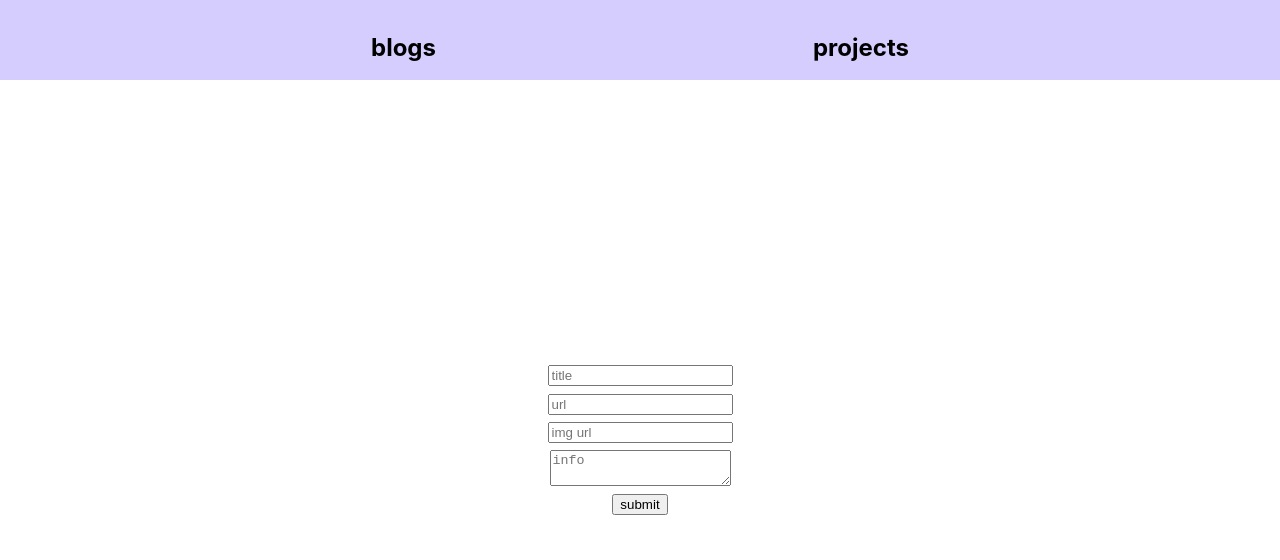
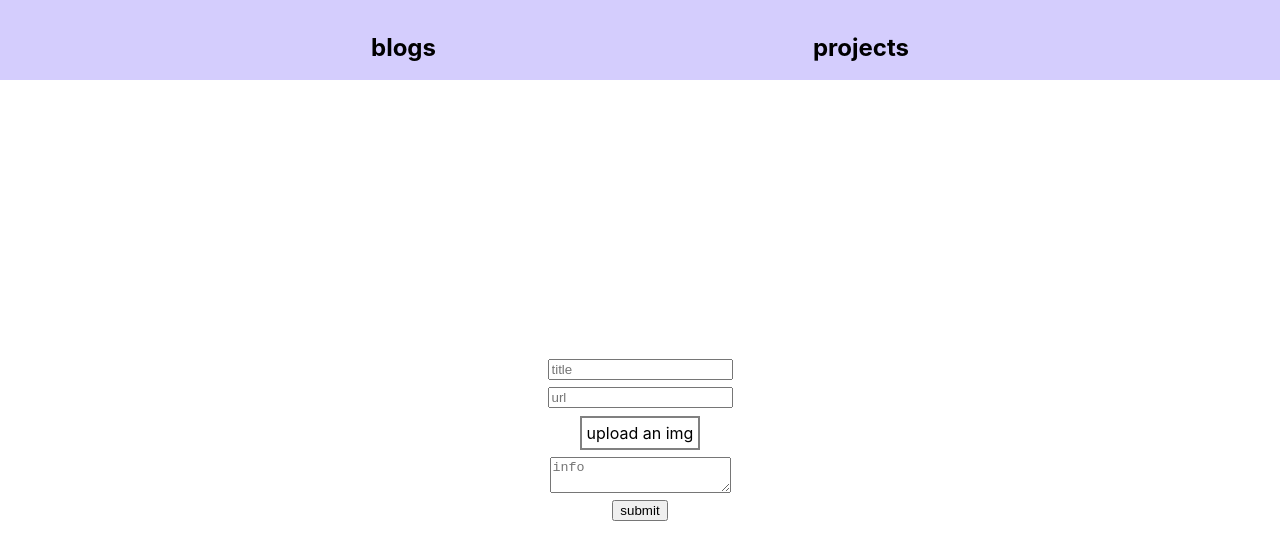
Before and after one commit to rouqaya-abdulhaq/rouqaya-abdulhaq-admin, a React (Create React App) app: page /addProject in a window 1280 px wide. Shown: the top 560 px of the page. Built offline with nearby package versions, Linux system fonts and the light colour scheme.

Commit message:
added img input upload

```diff
--- a/src/containers/projectForm/projectForm.css
+++ b/src/containers/projectForm/projectForm.css
@@ -7,3 +7,20 @@ form{
 form > *{
     margin: 2%;
 }
+
+#img{
+    border: 0;
+  clip: rect(0, 0, 0, 0);
+  height: 1px;
+  overflow: hidden;
+  padding: 0;
+  position: absolute !important;
+  white-space: nowrap;
+  width: 1px;
+}
+
+label{
+    border: solid grey 2px;
+    padding: 5px;
+    cursor: pointer;
+}
--- a/src/containers/projectForm/projectForm.js
+++ b/src/containers/projectForm/projectForm.js
@@ -99,9 +99,11 @@ class AddProject extends React.Component{
                     <input placeholder="url" onChange={(event)=>this.onChangeUrl(event.target.value)}
                         value={this.state.project.url || ""}>
                     </input>
-                    <input placeholder="img url" onChange={(event)=>this.onChangeImgUrl(event.target.value)}
+                    <input type="file" accept="image/x-png,image/gif,image/jpeg" id="img"
+                        onChange={(event)=>this.onChangeImgUrl(event.target.value)}
                         value={this.state.project.imgUrl || ""}>
                     </input>
+                    <label htmlFor="img">upload an img</label>
                     <textarea placeholder="info" onChange={(event)=>this.onChangeInfo(event.target.value)}
                         value={this.state.project.info || ""}>
                     </textarea>
```
